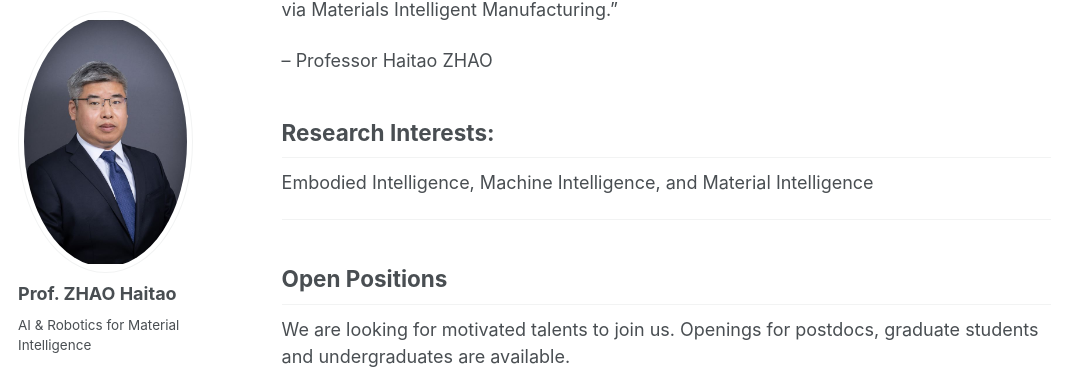
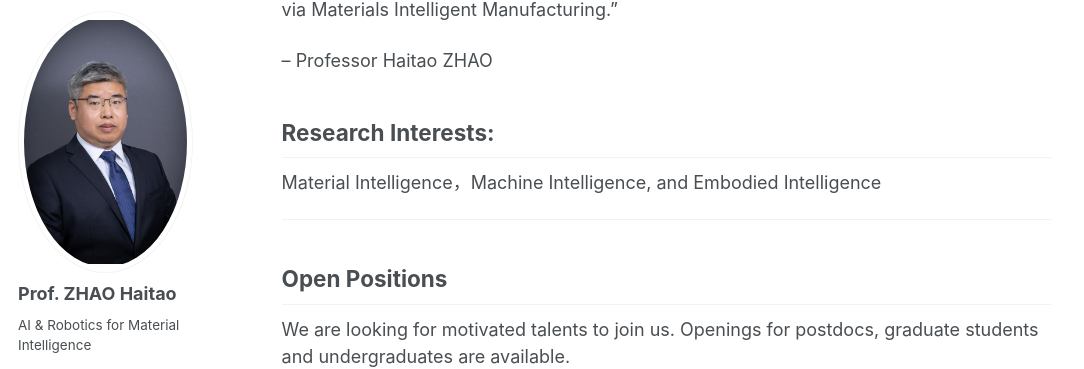
Before and after one commit to HaitaoZhao-PolyU/HaitaoZhao-PolyU.github.io, a Jekyll site: the page built from _pages/about.md, in a window 1280 px wide and 900 px high, scrolled down 2160 px. Shown: the part 88-457 px from the top of the window, without its empty margins (0-1084 px from the left). Built offline with Jekyll 4.4.1, drawn with Linux system fonts in a browser that asks for light colours.

```diff
--- a/_pages/about.md
+++ b/_pages/about.md
@@ -46,7 +46,7 @@ The Research Centre for Materials Intelligent Manufacturing (RCMIM) is dedicated
 – Professor Haitao ZHAO
 
 ## Research Interests:
-Embodied Intelligence, Machine Intelligence, and Material Intelligence
+Material Intelligence，Machine Intelligence, and Embodied Intelligence
 
 ---
 
```
